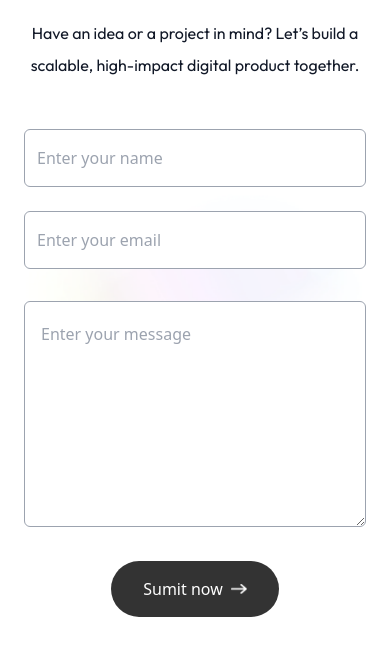
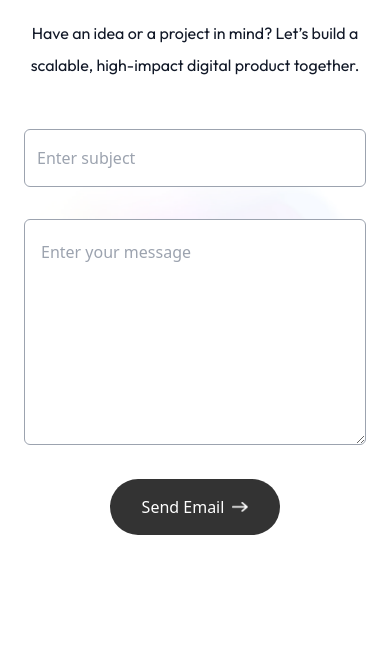
Before and after one commit to MHassan-Tariq/portfolio-website, a plain HTML site: page index.html in a window 390 px wide. Shown: the part 9910-10562 px from the top of the page. Drawn offline with nearby package versions, Linux system fonts and the light colour scheme; a web font is replaced by a local one.

Commit message:
contact us page now working

```diff
--- a/index.html
+++ b/index.html
@@ -382,13 +382,12 @@ aspect-square flex items-center justify-center shadow-[2px_2px_0_#000] group-hov
     <p class="text-center max-w-2xl mx-auto mt-5 mb-12 font-outfit">
         Have an idea or a project in mind? Let’s build a scalable, high-impact digital product together.
     </p>
-        <form method="POST" action="https://formsubmit.co/mhassantariqit@gmail.com" class="max-w-2xl mx-auto">
-            <div class="grid grid-cols-1 md:grid-cols-2 gap-6 mt-6 mb-8">
-                <input type="text" placeholder="Enter your name" class="flex-1 p-3 outline-none border-[0.5px] border-gray-400 rounded-md bg-white dark:bg-darkhover/30 dark:border-white/90 required" name="name" id="">
-                <input type="email" placeholder="Enter your email" class="flex-1 p-3 outline-none border-[0.5px] border-gray-400 rounded-md bg-white dark:bg-darkhover/30 dark:border-white/90 required" name="email" id="">
+        <form action="mailto:mhassantariqit@gmail.com" method="GET" class="max-w-2xl mx-auto">
+            <div class="mt-6 mb-8">
+                <input type="text" placeholder="Enter subject" class="w-full p-3 outline-none border-[0.5px] border-gray-400 rounded-md bg-white dark:bg-darkhover/30 dark:border-white/90 required" name="subject" required>
             </div>
-            <textarea rows="6" placeholder="Enter your message" class="w-full p-4 outline-none border-[0.5px] border-gray-400 rounded-md bg-white mb-6 dark:bg-darkhover/30 dark:border-white/90 required" name="message" id=""></textarea>
-            <button class="py-3 px-8 w-max flex items-center justify-between gap-2 bg-black/80 text-white rounded-full mx-auto hover:bg-black duration-500 dark:bg-transparent dark:border-[0.5px] dark:hover:bg-darkhover">Sumit now <img src="./images/right-arrow-white.png" alt="" class="w-4"></button>
+            <textarea rows="6" placeholder="Enter your message" class="w-full p-4 outline-none border-[0.5px] border-gray-400 rounded-md bg-white mb-6 dark:bg-darkhover/30 dark:border-white/90 required" name="body" id=""></textarea>
+            <button type="submit" class="py-3 px-8 w-max flex items-center justify-between gap-2 bg-black/80 text-white rounded-full mx-auto hover:bg-black duration-500 dark:bg-transparent dark:border-[0.5px] dark:hover:bg-darkhover">Send Email <img src="./images/right-arrow-white.png" alt="" class="w-4"></button>
         </form>
   </div>
   <!-- -----------------footer------------ -->
```
Also changed, not shown: 1 other file.
